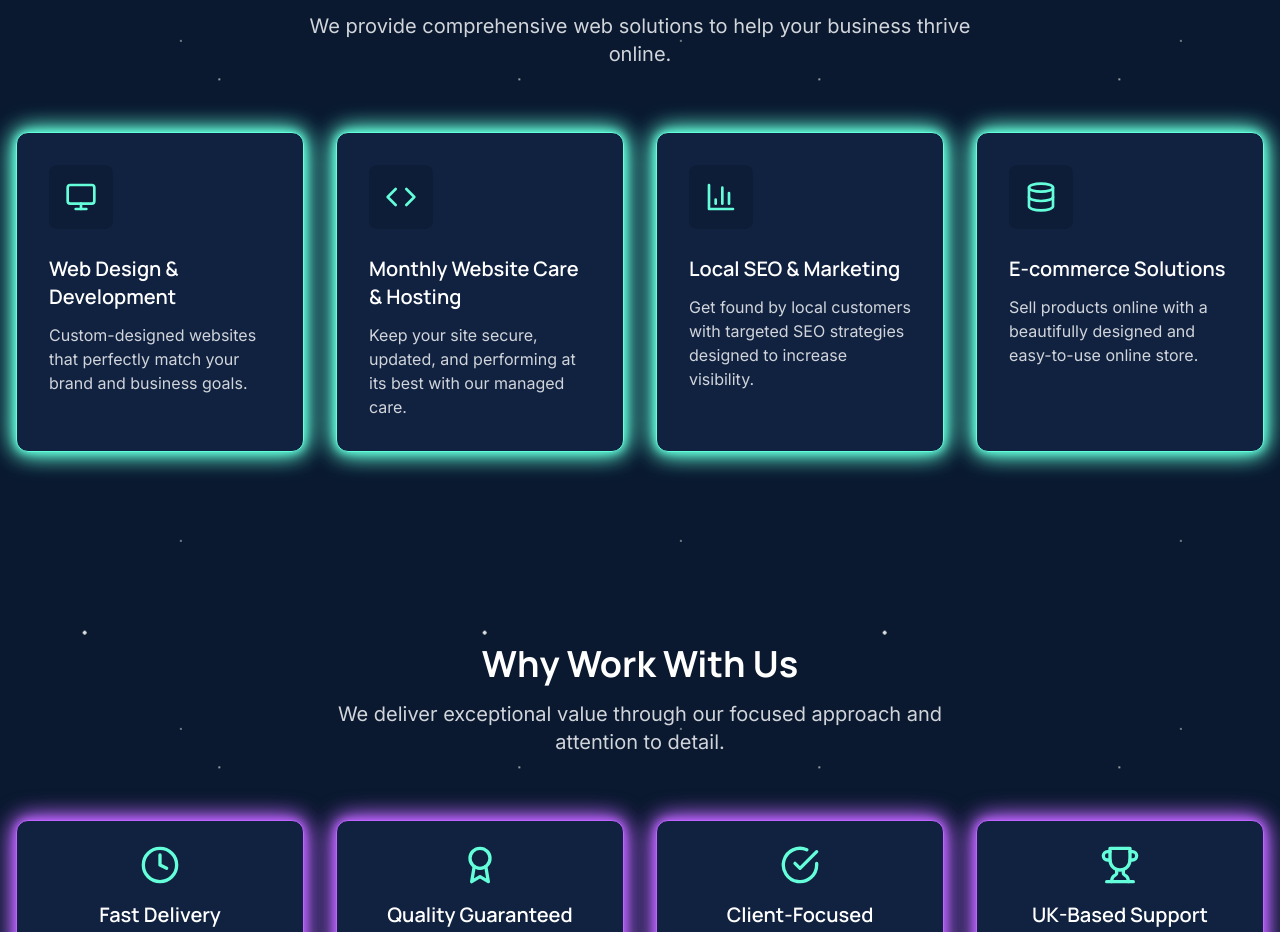
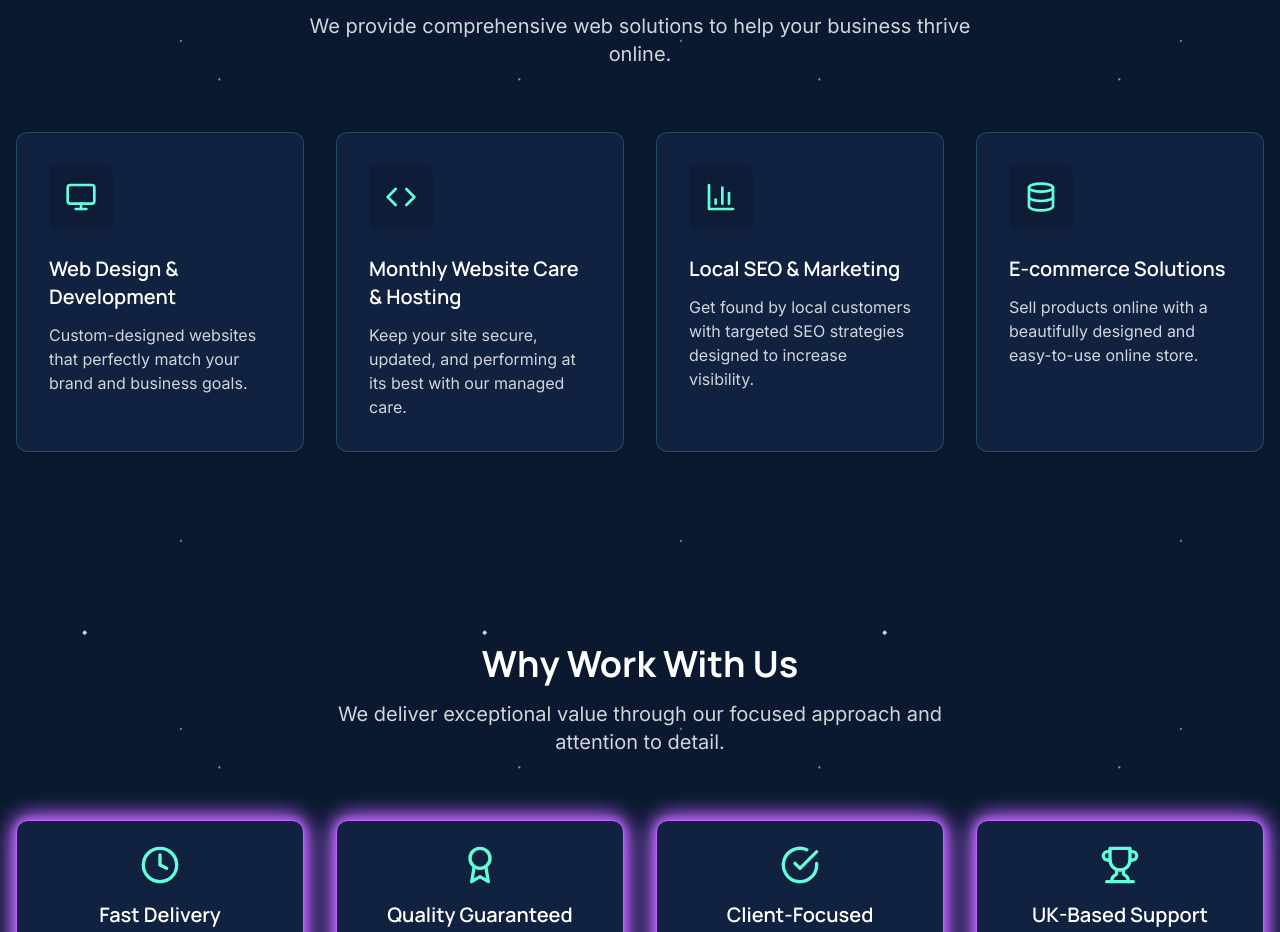
Before and after one commit to shariffi/WebsiteExample, a React (Vite) app: page / in a window 1280 px wide. Shown: the part 800-1732 px from the top of the page. Built offline with nearby package versions, Linux system fonts and the light colour scheme.

Commit message:
Take glow off

```diff
--- a/src/components/sections/ServicesSection.tsx
+++ b/src/components/sections/ServicesSection.tsx
@@ -79,7 +79,7 @@ const ServicesSection: React.FC = () => {
 					{services.map((service) => (
 						<div
 							key={service.id}
-							className="rounded-xl p-8 border border-[#64ffda]/20 shadow-lg transition-all duration-300 hover:shadow-xl hover:-translate-y-2 group glow-border-64ffda"
+							className="rounded-xl p-8 border border-[#64ffda]/20 shadow-lg traglow-border-64ffdansition-all duration-300 hover:shadow-xl hover:-translate-y-2 group"
 							style={{
 								background: '#112240', // Match card background to section
 							}}
```
